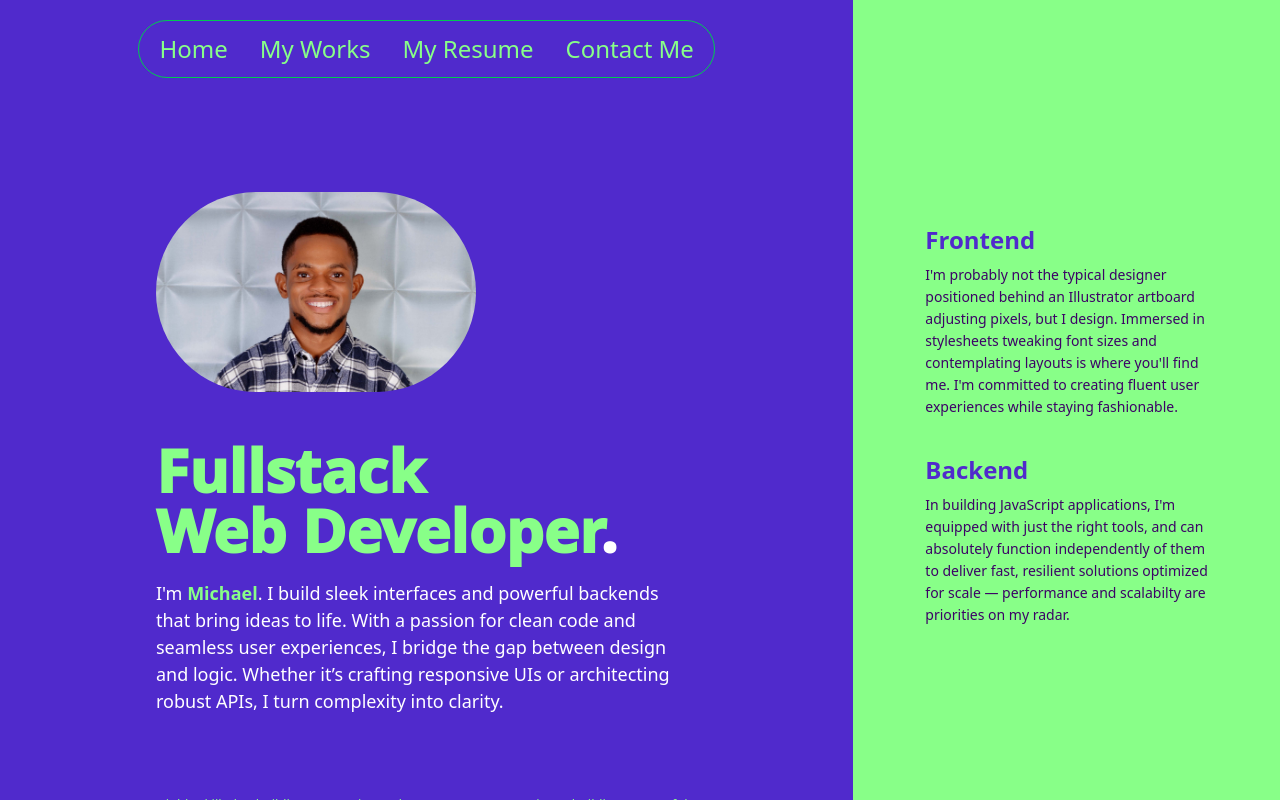
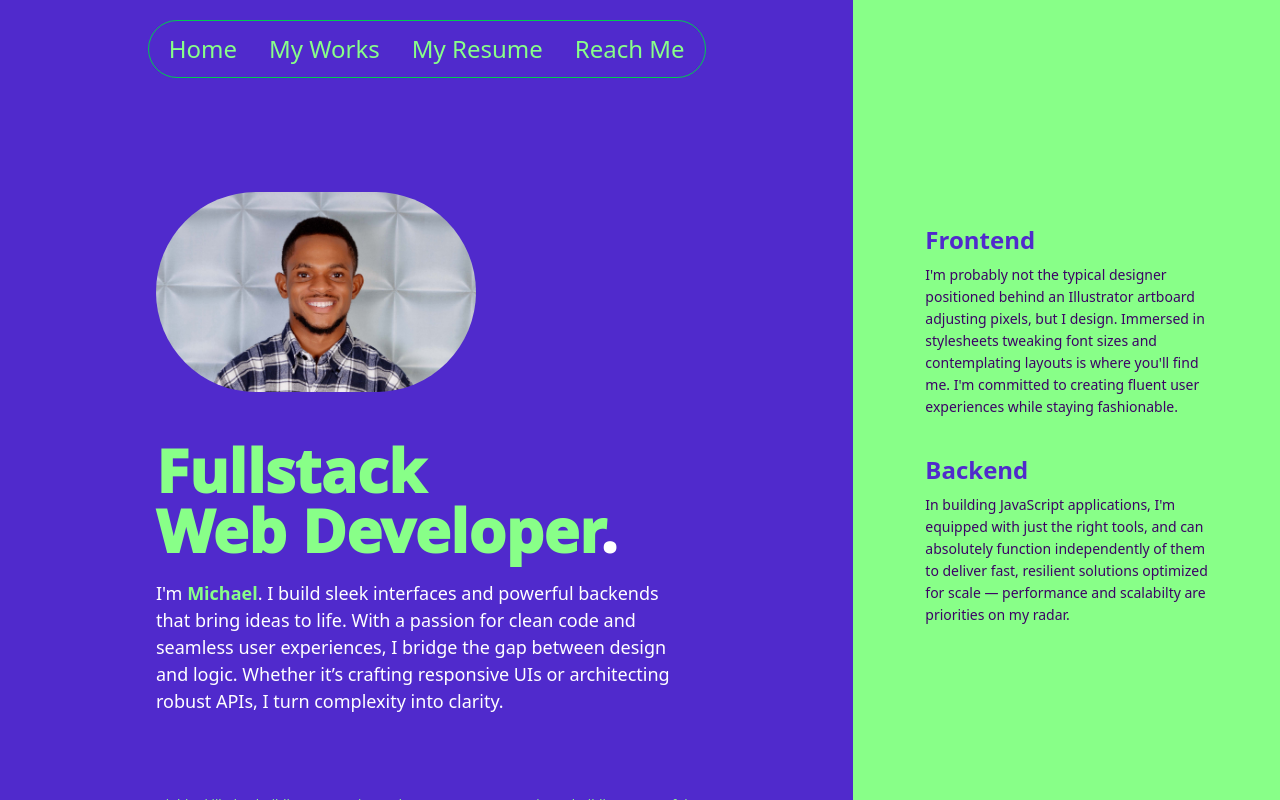
Before and after one commit to Xlence1624/MikeBen, a React (Vite) app: page / in a window 1280 px wide. Shown: the top 800 px of the page. Built offline with nearby package versions, Linux system fonts and the light colour scheme; a web font is replaced by a local one.

Commit message:
my contact updated to reach me
Signed-off-by: Xlence1624 <xlence1624@gmail.com>

```diff
--- a/src/components/Footer.jsx
+++ b/src/components/Footer.jsx
@@ -15,7 +15,7 @@ const Footer = () => {
         My Work
       </NavLink>
     </p>
-    <p>Contact Me</p>
+    <p>Reach Me</p>
     <p>My Resume</p>
 
 
--- a/src/components/Nav.jsx
+++ b/src/components/Nav.jsx
@@ -24,7 +24,7 @@ const Nav = () => {
               <NavLink>My Resume</NavLink>
             </li>
             <li>
-              <NavLink>Contact Me</NavLink>
+              <NavLink>Reach Me</NavLink>
             </li>
           </ul>
         </div>
@@ -58,7 +58,7 @@ const Nav = () => {
             <NavLink to="/mywork">My work</NavLink>
           </li>
           <li>My Resume</li>
-          <li>Contact me</li>
+          <li>Reach Me</li>
         </ul>
 
         <div className=" flex flex-col  justify-around gap-1 md:gap-4 text-center  md:static  md:mt-8">
```
